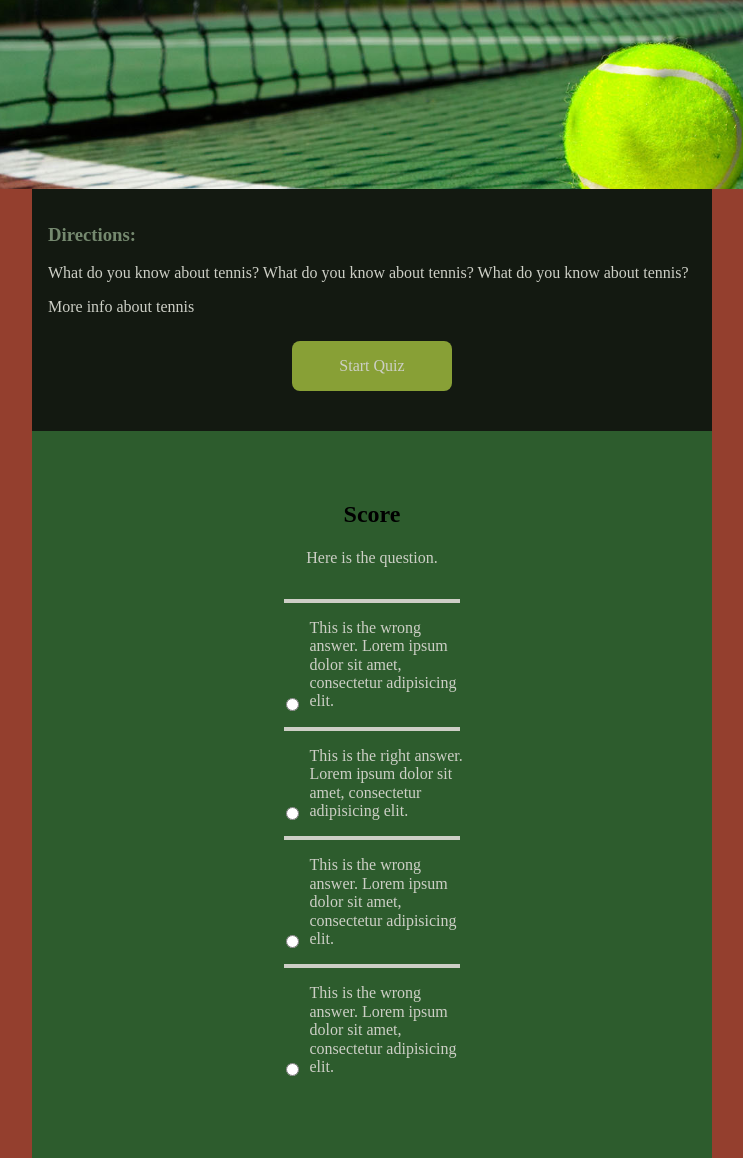
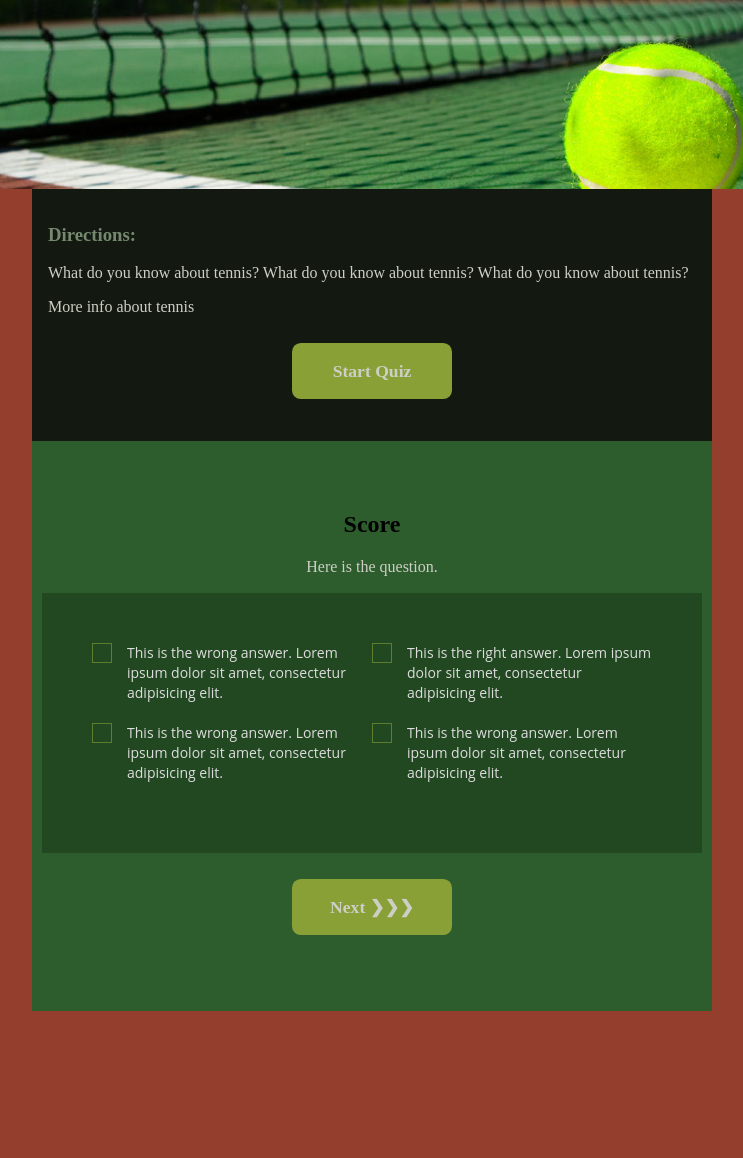
Before and after one commit to michael4reynolds/quiz-app, a website: page index.html in a window 1280 px wide. Shown: the part 61-1219 px from the top of the page, without its empty margins (268-1011 px from the left). After the commit the page ends 1072 px from the top, so only its background shows below. Drawn offline with nearby package versions, Linux system fonts and the light colour scheme.

Commit message:
complete answer choices layout

```diff
--- a/index.html
+++ b/index.html
@@ -31,30 +31,17 @@
           <p>Here is the question.</p>
         </div>
       </div>
-      <form class="choices">
-        <ul class="answers">
-          <div class="bar"></div>
-          <li class="answer">
-            <input type="radio" name="answer">
-            <label>This is the wrong answer. Lorem ipsum dolor sit amet, consectetur adipisicing elit.</label>
-          </li>
-          <div class="bar"></div>
-          <li class="answer">
-            <input type="radio" name="answer">
-            <label>This is the right answer. Lorem ipsum dolor sit amet, consectetur adipisicing elit.</label>
-          </li>
-          <div class="bar"></div>
-          <li class="answer">
-            <input type="radio" name="answer">
-            <label>This is the wrong answer. Lorem ipsum dolor sit amet, consectetur adipisicing elit.</label>
-          </li>
-          <div class="bar"></div>
-          <li class="answer">
-            <input type="radio" name="answer">
-            <label>This is the wrong answer. Lorem ipsum dolor sit amet, consectetur adipisicing elit.</label>
-          </li>
-        </ul>
-      </form>
+      <div class="choices">
+        <input type="radio" id="answer1" name="option" class="fa fa-circle-o">
+        <label for="answer1">This is the wrong answer. Lorem ipsum dolor sit amet, consectetur adipisicing elit.</label>
+        <input type="radio" id="answer2" name="option">
+        <label for="answer2">This is the right answer. Lorem ipsum dolor sit amet, consectetur adipisicing elit.</label>
+        <input type="radio" id="answer3" name="option">
+        <label for="answer3">This is the wrong answer. Lorem ipsum dolor sit amet, consectetur adipisicing elit.</label>
+        <input type="radio" id="answer4" name="option">
+        <label for="answer4">This is the wrong answer. Lorem ipsum dolor sit amet, consectetur adipisicing elit.</label>
+      </div>
+      <div id="next" class="btn">Next &#10095;&#10095;&#10095;</div>
     </section>
   </div>
   <script src="//code.jquery.com/jquery.min.js"></script>
--- a/scss/style.scss
+++ b/scss/style.scss
@@ -14,6 +14,7 @@ img {
 
 body {
     background-color: #943f2e;
+    -webkit-font-smoothing: antialiased;
 }
 
 header {
@@ -45,6 +46,8 @@ header {
     background-color: #88a036;
     border-radius: .5em;
     color: #cdcfc6;
+    font-size: 1.1em;
+    font-weight: 700;
     margin: 1.5em auto;
     max-width: 160px;
     padding: 1em;
@@ -64,13 +67,12 @@ header {
     color: #cdcfc6;
 }
 
-.scoreboard {
-
-}
-
 .choices {
+    background: #224822;
     display: flex;
+    flex-wrap: wrap;
     justify-content: center;
+    padding: 50px;
 }
 
 .bar {
@@ -84,25 +86,63 @@ ul {
     padding: 0;
 }
 
-.answer {
-    align-items: flex-end;
-    color: #cdcfc6;
-    display: flex;
-    margin-bottom: 1em;
-}
-
 [type="radio"] {
     width: 35px;
 }
 
-label {
-    max-width: 10em;
-    //min-width: 5em;
+label, .bar {
+    max-width: 20em;
+    min-width: 15em;
 }
 
-@media screen and  (max-width: 715px){
+// Checkboxes
+input[type="radio"] {
+    display: none;
+}
+
+input[type="radio"] + label {
+    color: #ddd;
+    cursor: pointer;
+    display: block;
+    font: 14px/20px 'Open Sans', Arial, sans-serif;
+    margin-bottom: 20px;
+    padding-left: 35px;
+    position: relative;
+    user-select: none;
+}
+
+input[type="radio"] + label:before {
+    border: 1px solid #88a036;
+    content: '';
+    display: block;
+    height: 20px;
+    left: 0;
+    opacity: .6;
+    position: absolute;
+    top: 0;
+    transition: all .12s, border-color .08s;
+    width: 20px;
+}
+
+input[type="radio"]:checked + label:before {
+    border-left-color: transparent;
+    border-radius: 0;
+    border-top-color: transparent;
+    left: 5px;
+    opacity: 1;
+    top: -5px;
+    transform: rotate(45deg);
+    width: 10px;
+}
+
+// Media Queries
+@media screen and (max-width: 715px) {
     header {
         background-position: bottom center;
         transition: all .3s;
     }
+
+    label, .bar {
+        max-width: 30em;
+    }
 }
```
Also changed, not shown: compiled/css/style.css, 1 other file.
